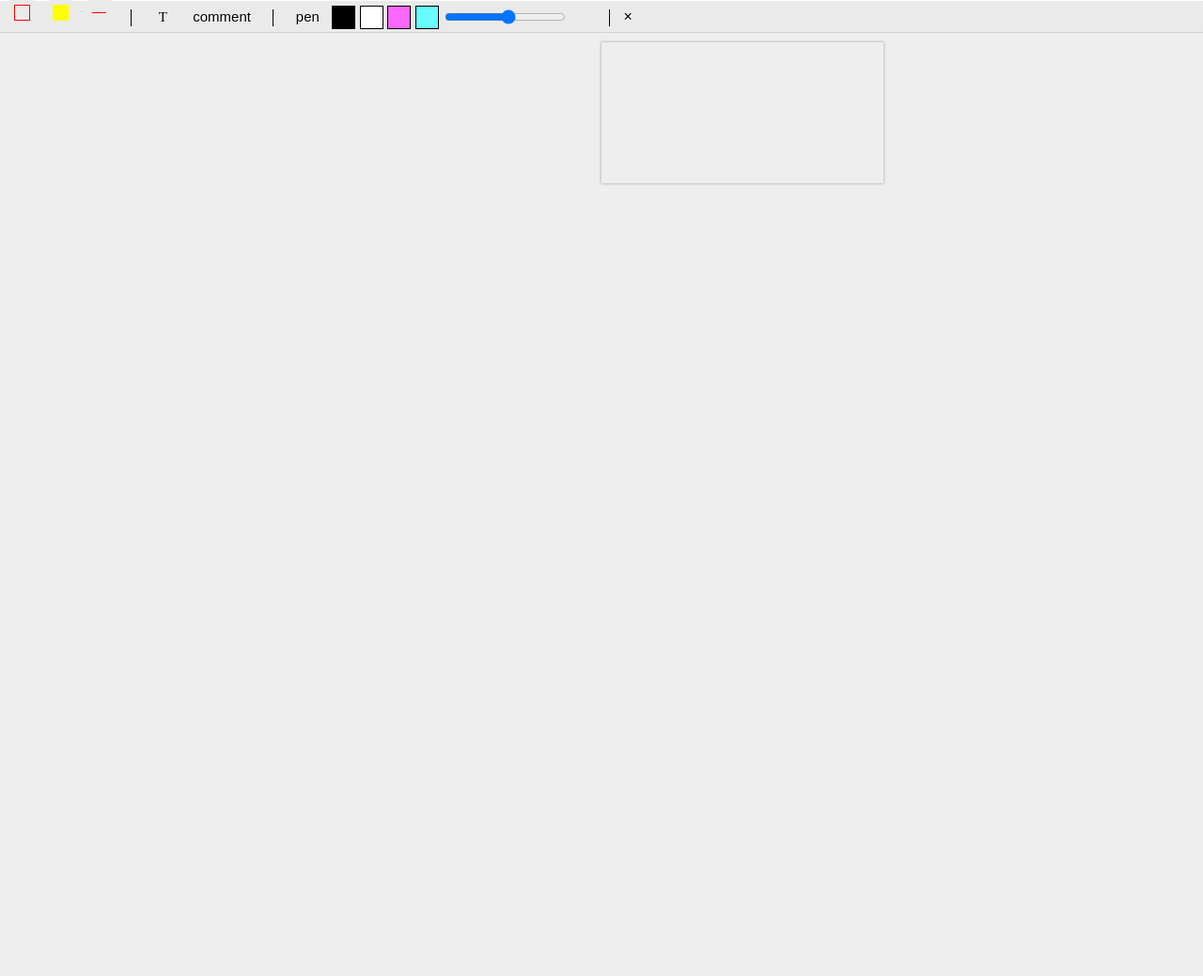
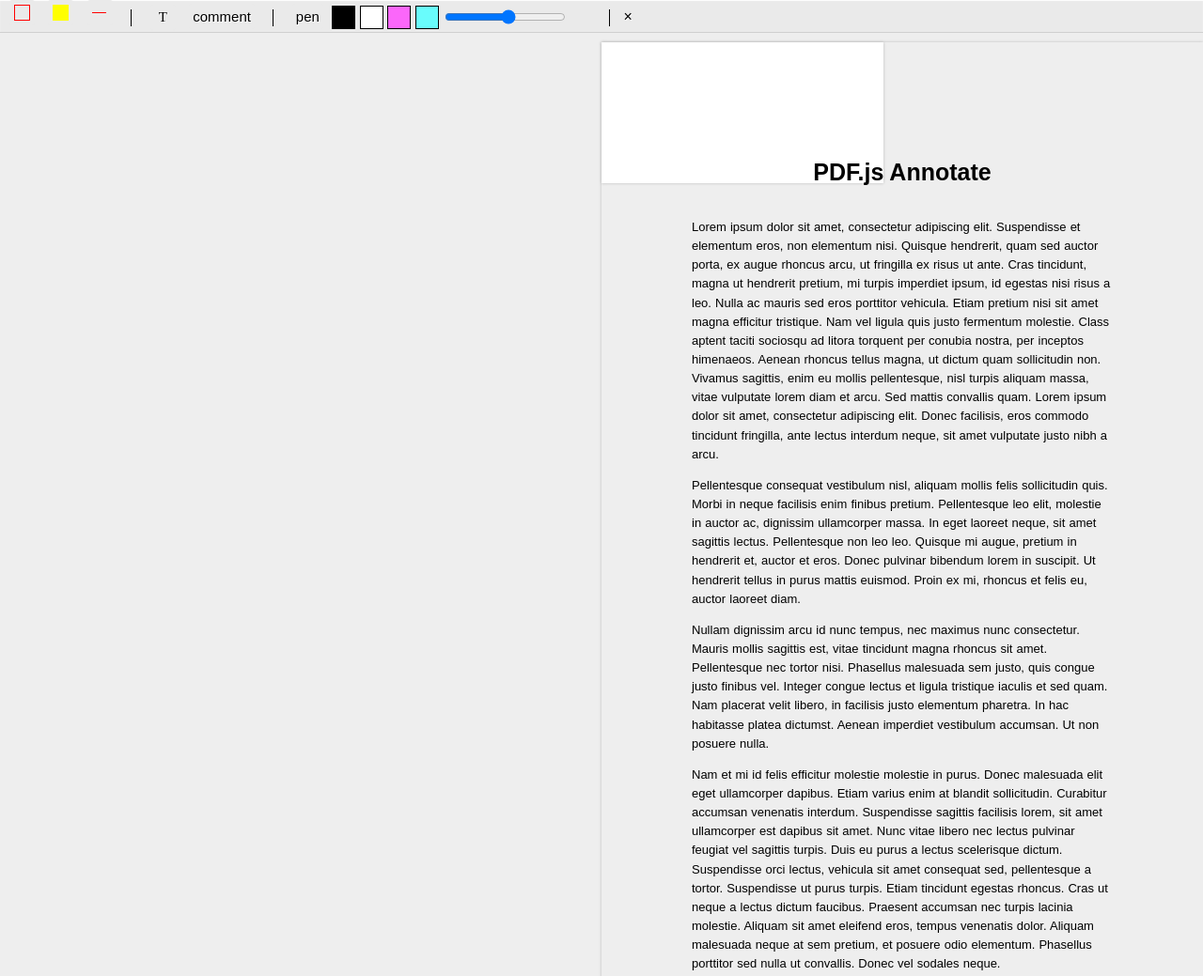
Before and after one commit to instructure/pdf-annotate.js, a website built with webpack: page examples/mega/index.html in a window 1280 px wide. Shown: the top 1039 px of the page at 94% size. Before the commit the page ends 800 px from the top, so only its background shows below. Built offline with nearby package versions, Linux system fonts and the light colour scheme.

Commit message:
Adding text overlay

```diff
--- a/examples/mega/index.html
+++ b/examples/mega/index.html
@@ -16,12 +16,32 @@
       bottom: 0;
       left: 0;
     }
-    #canvas, #svg {
+    #canvas, #svg, #overlay {
       position: absolute;
       top: 5px;
       left: 50%;
       margin-bottom: 10px;
       box-shadow: 0 0 3px #bbb;
+    }
+    #canvas {
+      visibility: hidden;
+    }
+    #svg {
+      background: #fff;
+    }
+    #overlay {
+      padding: 100px 96px;
+      font-size: 13px;
+    }
+    #overlay h2 {
+      font-size: 25px;
+      margin-top: 24px;
+      margin-bottom: 34px;
+      text-align: center;
+    }
+    #overlay p {
+      line-height: 1.55;
+      word-spacing: .5px;
     }
   </style>
 </head>
@@ -52,6 +72,14 @@
   </div>
   <canvas id="canvas"></canvas>
   <svg id="svg" xmlns="http://www.w3.org/2000/svg"></svg>
+  <div id="overlay">
+    <h2>PDF.js Annotate</h2>
+    <p>Lorem ipsum dolor sit amet, consectetur adipiscing elit. Suspendisse et elementum eros, non elementum nisi. Quisque hendrerit, quam sed auctor porta, ex augue rhoncus arcu, ut fringilla ex risus ut ante. Cras tincidunt, magna ut hendrerit pretium, mi turpis imperdiet ipsum, id egestas nisi risus a leo. Nulla ac mauris sed eros porttitor vehicula. Etiam pretium nisi sit amet magna efficitur tristique. Nam vel ligula quis justo fermentum molestie. Class aptent taciti sociosqu ad litora torquent per conubia nostra, per inceptos himenaeos. Aenean rhoncus tellus magna, ut dictum quam sollicitudin non. Vivamus sagittis, enim eu mollis pellentesque, nisl turpis aliquam massa, vitae vulputate lorem diam et arcu. Sed mattis convallis quam. Lorem ipsum dolor sit amet, consectetur adipiscing elit. Donec facilisis, eros commodo tincidunt fringilla, ante lectus interdum neque, sit amet vulputate justo nibh a arcu.
+    <p>Pellentesque consequat vestibulum nisl, aliquam mollis felis sollicitudin quis. Morbi in neque facilisis enim finibus pretium. Pellentesque leo elit, molestie in auctor ac, dignissim ullamcorper massa. In eget laoreet neque, sit amet sagittis lectus. Pellentesque non leo leo. Quisque mi augue, pretium in hendrerit et, auctor et eros. Donec pulvinar bibendum lorem in suscipit. Ut hendrerit tellus in purus mattis euismod. Proin ex mi, rhoncus et felis eu, auctor laoreet diam.
+    <p>Nullam dignissim arcu id nunc tempus, nec maximus nunc consectetur. Mauris mollis sagittis est, vitae tincidunt magna rhoncus sit amet. Pellentesque nec tortor nisi. Phasellus malesuada sem justo, quis congue justo finibus vel. Integer congue lectus et ligula tristique iaculis et sed quam. Nam placerat velit libero, in facilisis justo elementum pharetra. In hac habitasse platea dictumst. Aenean imperdiet vestibulum accumsan. Ut non posuere nulla.
+    <p>Nam et mi id felis efficitur molestie molestie in purus. Donec malesuada elit eget ullamcorper dapibus. Etiam varius enim at blandit sollicitudin. Curabitur accumsan venenatis interdum. Suspendisse sagittis facilisis lorem, sit amet ullamcorper est dapibus sit amet. Nunc vitae libero nec lectus pulvinar feugiat vel sagittis turpis. Duis eu purus a lectus scelerisque dictum. Suspendisse orci lectus, vehicula sit amet consequat sed, pellentesque a tortor. Suspendisse ut purus turpis. Etiam tincidunt egestas rhoncus. Cras ut neque a lectus dictum faucibus. Praesent accumsan nec turpis lacinia molestie. Aliquam sit amet eleifend eros, tempus venenatis dolor. Aliquam malesuada neque at sem pretium, et posuere odio elementum. Phasellus porttitor sed nulla ut convallis. Donec vel sodales neque.
+    <p>Proin feugiat diam finibus, sollicitudin eros lacinia, ultrices orci. Nam tincidunt est feugiat accumsan vulputate. Quisque sit amet gravida turpis. Nulla nec consequat lorem. Suspendisse egestas porttitor lacus non dictum. Duis vitae facilisis nisi, sed aliquam nibh. Vestibulum ante ipsum primis in faucibus orci luctus et ultrices posuere cubilia Curae; Aliquam varius condimentum nisl vitae mattis. In hac habitasse platea dictumst. Sed fermentum justo molestie felis mollis maximus. Phasellus accumsan et metus non sagittis. In hac habitasse platea dictumst. Nullam venenatis tempor nunc, eu pellentesque metus ullamcorper sed. Integer vitae neque luctus, scelerisque tellus id, iaculis velit.
+  </div>
   <script src="../__build__/shared.js"></script>
   <script src="../__build__/mega.js"></script>
 </body>
--- a/examples/mega/index.js
+++ b/examples/mega/index.js
@@ -5,6 +5,7 @@
 
 const canvas = document.getElementById('canvas');
 const svg = document.getElementById('svg');
+const overlay = document.getElementById('overlay');
 const DOCUMENT_ID = window.location.pathname.replace(/\/$/, '');
 const PAGE_NUMBER = 1;
 const data = {
@@ -39,6 +40,10 @@
   svg.setAttribute('height', viewport.height);
   svg.setAttribute('width', viewport.width);
   svg.style.marginLeft = ((viewport.width / 2) * -1) + 'px';
+
+  overlay.style.height = viewport.height + 'px';
+  overlay.style.width = viewport.width + 'px';
+  overlay.style.marginLeft = ((viewport.width / 2) * -1) + 'px';
 
   data.page.render({canvasContext, viewport});
   PDFJSAnnotate.render(svg, viewport, data.annotations);
```
